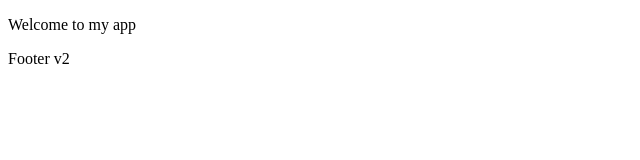
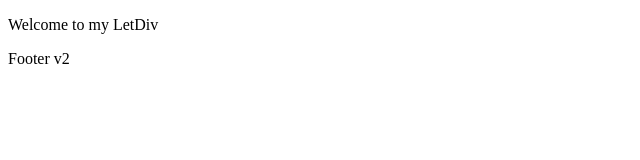
Before and after one commit to Sangng2210/my-web-app, a plain HTML site: page index.html in a window 1280 px wide. Shown: the full height of the page, 0-640 px from the left. Drawn offline with Linux system fonts and the light colour scheme.

Commit message:
Change welcome message

```diff
--- a/index.html
+++ b/index.html
@@ -6,7 +6,7 @@
     <title>My Web App</title>
   </head>
   <body>
-    <p>Welcome to my app</p>
+    <p>Welcome to my LetDiv</p>
 
     <footer>Footer v2</footer>
   </body>
```
